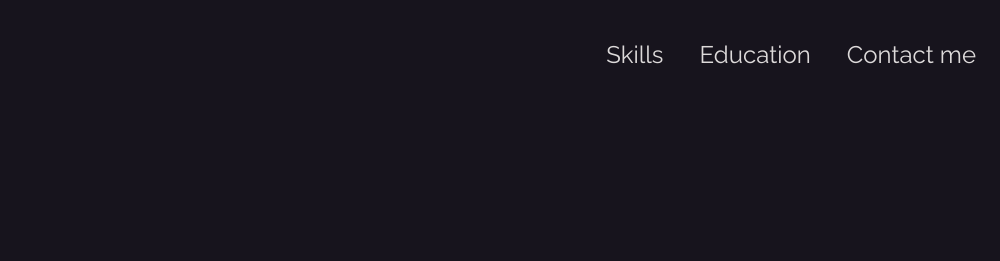
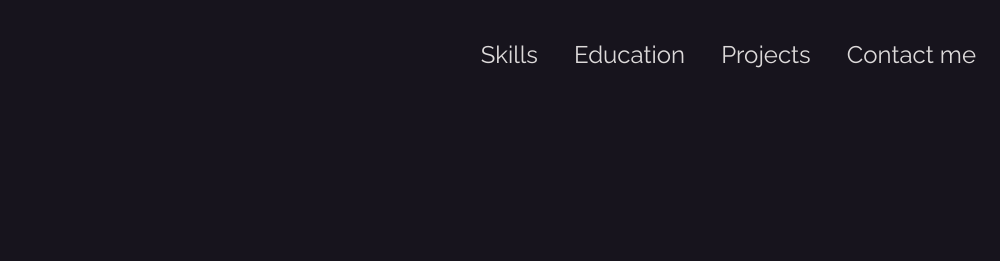
Before and after one commit to arun-bhadouriya/portfolio, a plain HTML site: page index.html in a window 1280 px wide. Shown: the top 261 px of the page, 280-1280 px from the left. Drawn offline with Linux system fonts and the light colour scheme.

Commit message:
projects

```diff
--- a/index.html
+++ b/index.html
@@ -20,6 +20,7 @@
             <ul>
                 <li><a href="#skills">Skills</a></li>
                 <li><a href="#educationDetails">Education</a></li>
+                <li><a href="#projects">Projects</a></li>
                 <li><a href="#contact-me">Contact me</a></li>
                 <!-- <li><a href="#" onclick="setTheme()"><img src="https://s2.svgbox.net/weather-icons.svg?ic=day-cloudy&color=ffffff" width="32" height="32"></a></li> -->
             </ul>
@@ -105,7 +106,7 @@
 
             <!-- projects -->
             <div class="projects">
-                <h1 class="connect">Projects</h1>
+                <h1 id="projects" class="connect">Projects</h1>
                 <div class="project-container">
                     <article class="project-card">
                         <figure class="project-image">
```
